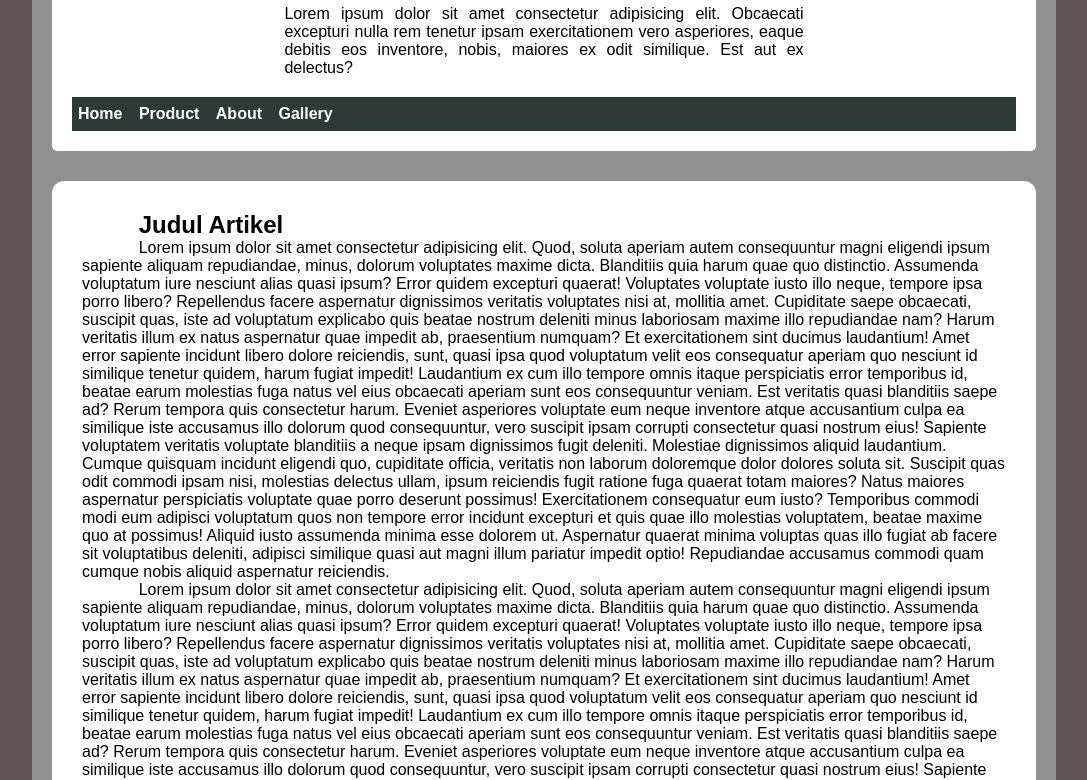
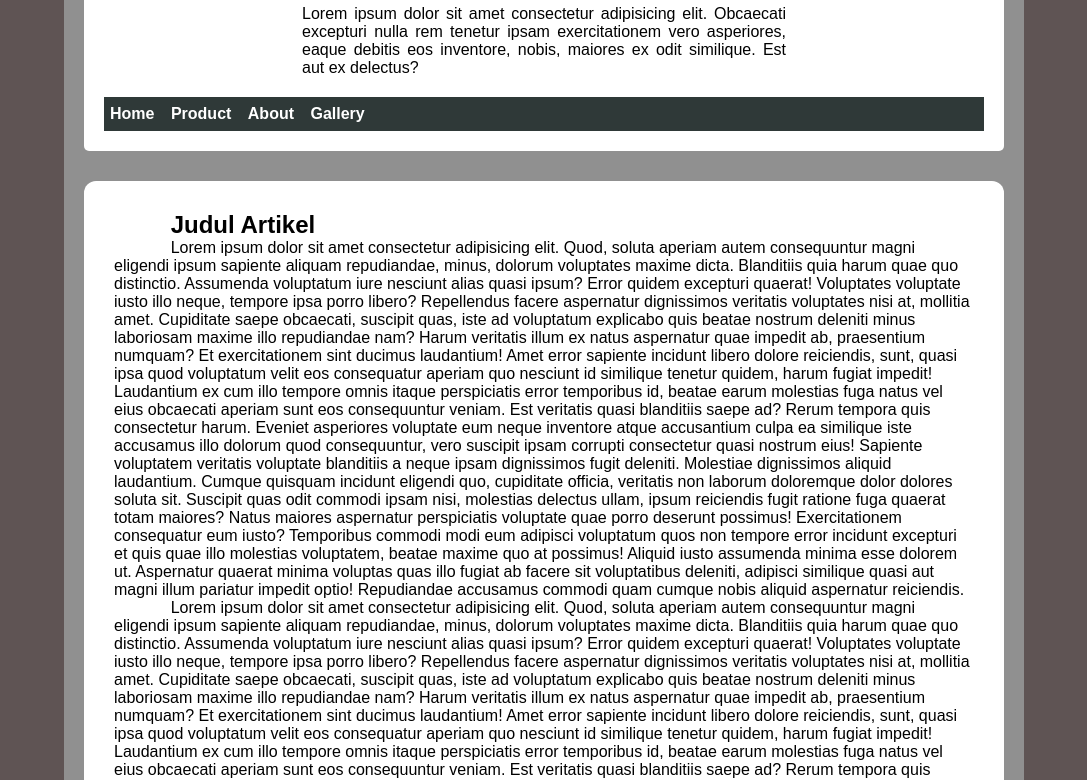
Before and after one commit to dae00345/erickdae06-github.io, a plain HTML site: page index.html in a window 1280 px wide. Shown: the part 168-948 px from the top of the page, without its empty margins (96-1183 px from the left). Drawn offline with Linux system fonts and the light colour scheme.

Commit message:
edit file index.html & styles.css

```diff
--- a/index.html
+++ b/index.html
@@ -5,7 +5,7 @@
     <meta http-equiv="X-UA-Compatible" content="IE=edge">
     <meta name="viewport" content="width=device-width, initial-scale=1.0">
     <link rel="stylesheet" href="styles.css">
-    <title>Belajar Semantic Html</title>
+    <title>Belajar Semantic Html Web Pemrograman</title>
 </head>
 <body>
     <main>
--- a/styles.css
+++ b/styles.css
@@ -3,7 +3,7 @@
     margin: 0;
 }
 body{
-    width: 80%;
+    width: 75%;
     background-color:rgb(95, 84, 84);
     color: black;
     padding: 20px;
```
